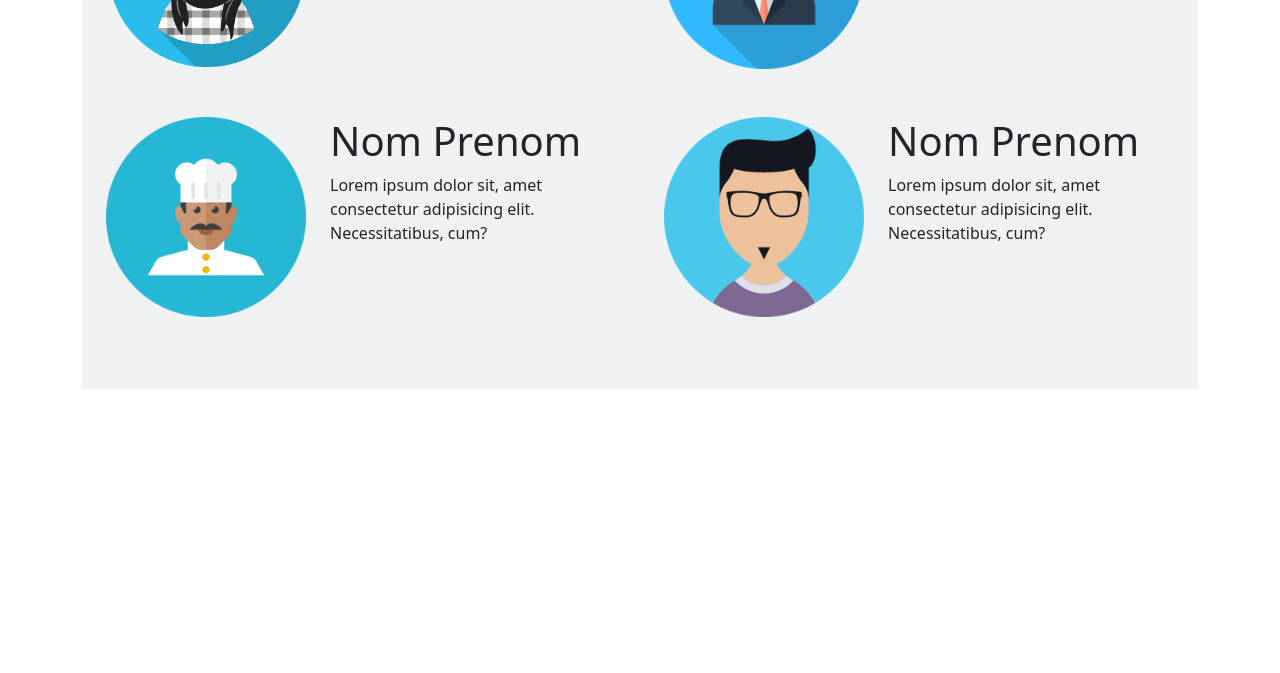
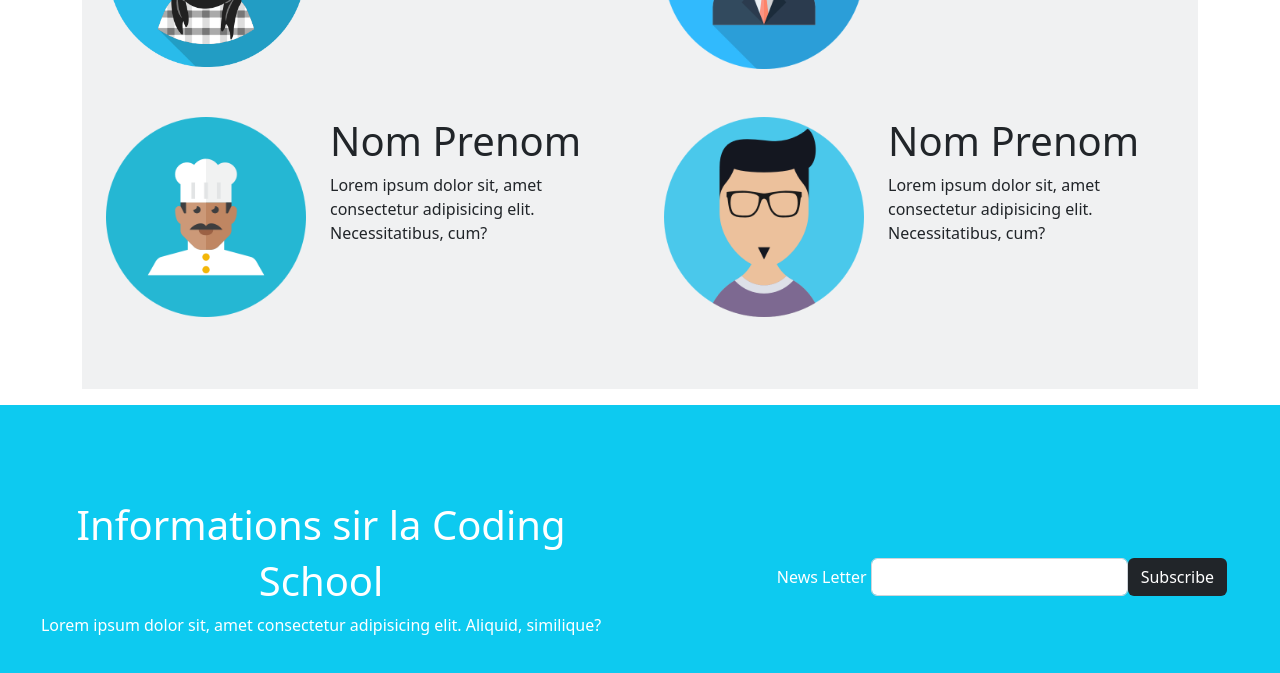
Before and after one commit to vicfir/site-bootstrap, a website: page index.html in a window 1280 px wide. Shown: the part 618-1291 px from the top of the page. Before the commit the page ends 1023 px from the top, so only its background shows below. Drawn offline with nearby package versions, Linux system fonts and the light colour scheme.

Commit message:
footer pas fini

```diff
--- a/index.html
+++ b/index.html
@@ -59,8 +59,22 @@
             </div>
         </section>
     </main>
-    <footer>
-
+    <footer class="bg-info d-flex justify-content-around pt-5 pb-5">
+        <div class="text-white mt-5 mb-5 text-center">
+            <h1>Informations sir la Coding</h1>
+            <h1>School</h1>
+            <p>Lorem ipsum dolor sit, amet consectetur adipisicing elit. Aliquid, similique?</p>
+        </div>
+        <div></div>
+        <div class="navbar">
+            <div class="container-fluid d-flex justify-content-center">
+                <p class="mb-0 me-1 text-white">News Letter</p>
+                <form class="d-flex" role="search">
+                    <input class="form-control" type="search" aria-label="Search">
+                    <button class="btn bg-dark text-white" type="submit">Subscribe</button>
+                </form>
+            </div>
+        </div>
     </footer>
     <script src="./node_modules\bootstrap\dist\js\bootstrap.bundle.js"></script>
 </body>
```
